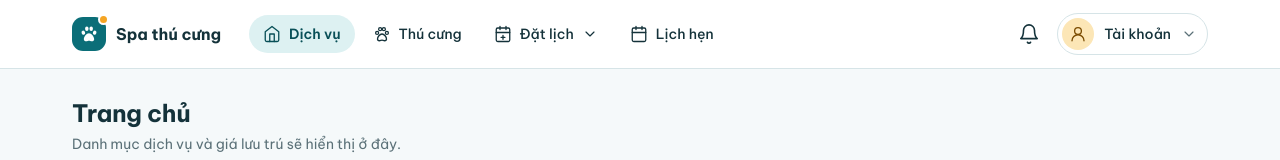
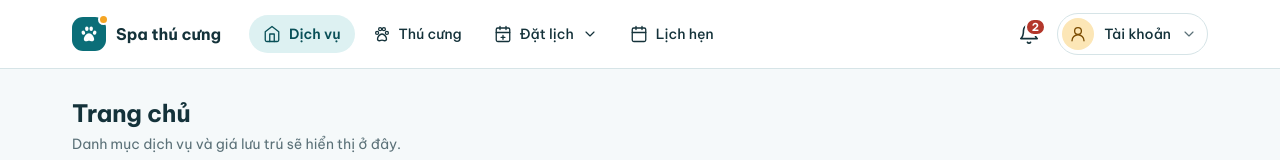
Before and after one commit to dl1803/pet-spa-management, a Next.js app in the folder frontend/customer-web/: page / in a window 1280 px wide. Shown: the top 160 px of the page. Built offline with nearby package versions, Linux system fonts and the light colour scheme.

Commit message:
feat: hiển thị số thông báo chưa đọc trên chuông của thanh trên

```diff
--- a/frontend/customer-web/components/layout/header-nav.tsx
+++ b/frontend/customer-web/components/layout/header-nav.tsx
@@ -5,6 +5,7 @@ import { usePathname } from "next/navigation";
 import { Icon } from "@/components/icons";
 import { ROUTES } from "@/lib/routes";
 import { Dropdown, dropdownItemClass } from "./dropdown";
+import { NotificationBell } from "./notification-bell";
 
 function isUnder(pathname: string | null, base: string) {
   if (!pathname) return false;
@@ -79,17 +80,7 @@ export function HeaderNav({ pathname }: { pathname: string | null }) {
       </nav>
 
       <div className="order-2 ml-auto flex items-center gap-2 sm:order-3">
-        <Link
-          href={ROUTES.notifications}
-          aria-label="Thông báo"
-          title="Thông báo"
-          aria-current={notificationsActive ? "page" : undefined}
-          className={`relative grid size-10 place-items-center rounded-xl text-ink hover:bg-mist ${
-            notificationsActive ? "bg-lagoon-50 text-lagoon-700 hover:bg-lagoon-50" : ""
-          }`}
-        >
-          <Icon name="bell" className="size-[22px]" />
-        </Link>
+        <NotificationBell active={notificationsActive} />
         <Dropdown
           align="right"
           buttonClassName="flex h-[42px] cursor-pointer items-center gap-2.5 whitespace-nowrap rounded-full border border-line bg-white pl-1 pr-2.5 text-sm font-medium text-ink hover:border-[#B9CED2] max-[860px]:gap-1 max-[860px]:pr-1.5"
--- /dev/null
+++ b/frontend/customer-web/components/layout/notification-bell.tsx
@@ -0,0 +1,32 @@
+"use client";
+
+import Link from "next/link";
+import { Icon } from "@/components/icons";
+import { useUnreadNotificationCount } from "@/lib/queries/notifications";
+import { ROUTES } from "@/lib/routes";
+
+export function NotificationBell({ active }: { active: boolean }) {
+  const { data: unread = 0 } = useUnreadNotificationCount();
+
+  return (
+    <Link
+      href={ROUTES.notifications}
+      aria-label={unread > 0 ? `Thông báo, ${unread} chưa đọc` : "Thông báo"}
+      title="Thông báo"
+      aria-current={active ? "page" : undefined}
+      className={`relative grid size-10 place-items-center rounded-xl text-ink hover:bg-mist ${
+        active ? "bg-lagoon-50 text-lagoon-700 hover:bg-lagoon-50" : ""
+      }`}
+    >
+      <Icon name="bell" className="size-[22px]" />
+      {unread > 0 && (
+        <span
+          aria-hidden="true"
+          className="absolute right-[3px] top-1 h-[18px] min-w-[18px] rounded-full border-2 border-white bg-danger px-[5px] text-center text-[11px] font-bold leading-[14px] text-white"
+        >
+          {unread}
+        </span>
+      )}
+    </Link>
+  );
+}
```
